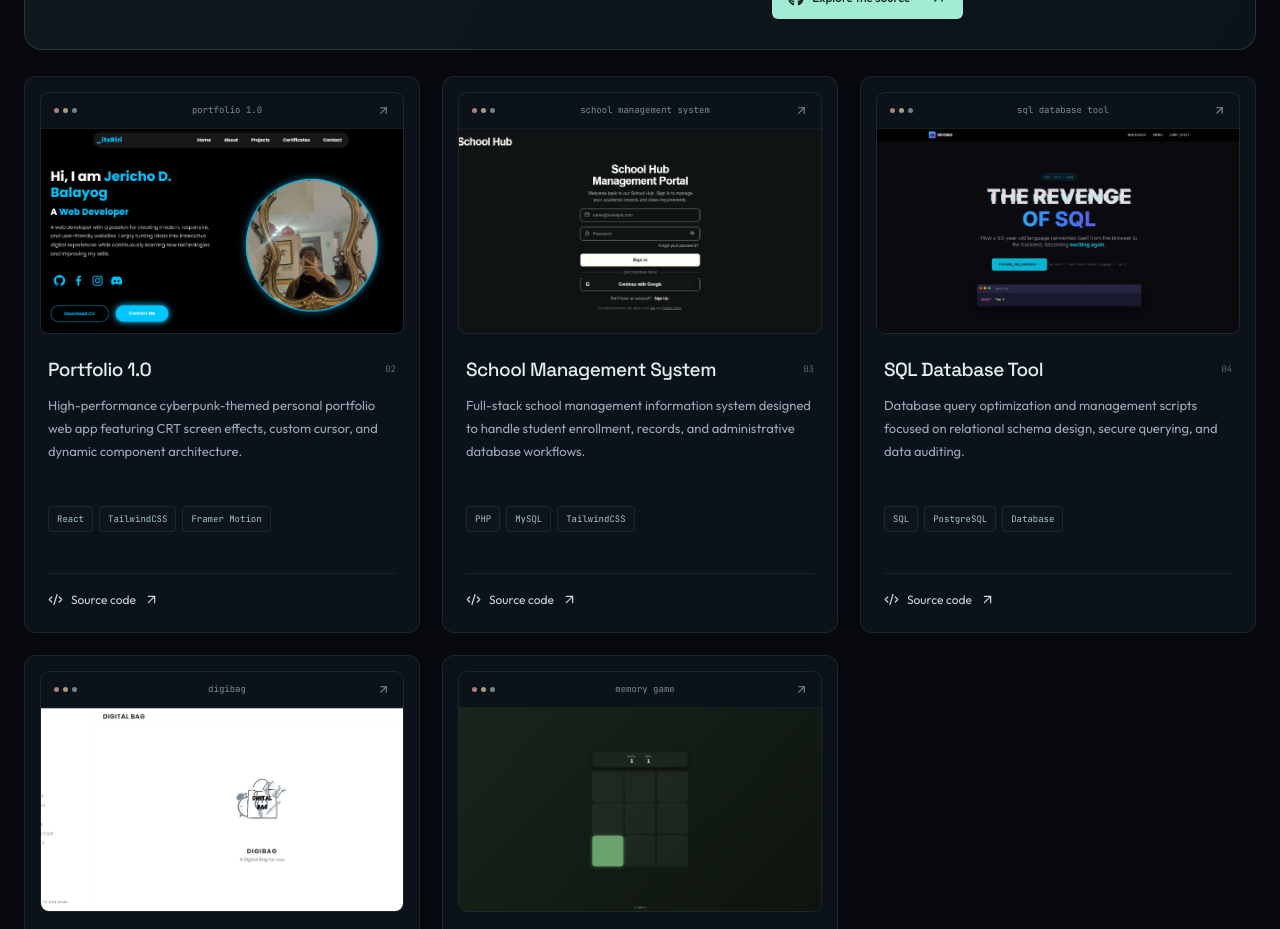
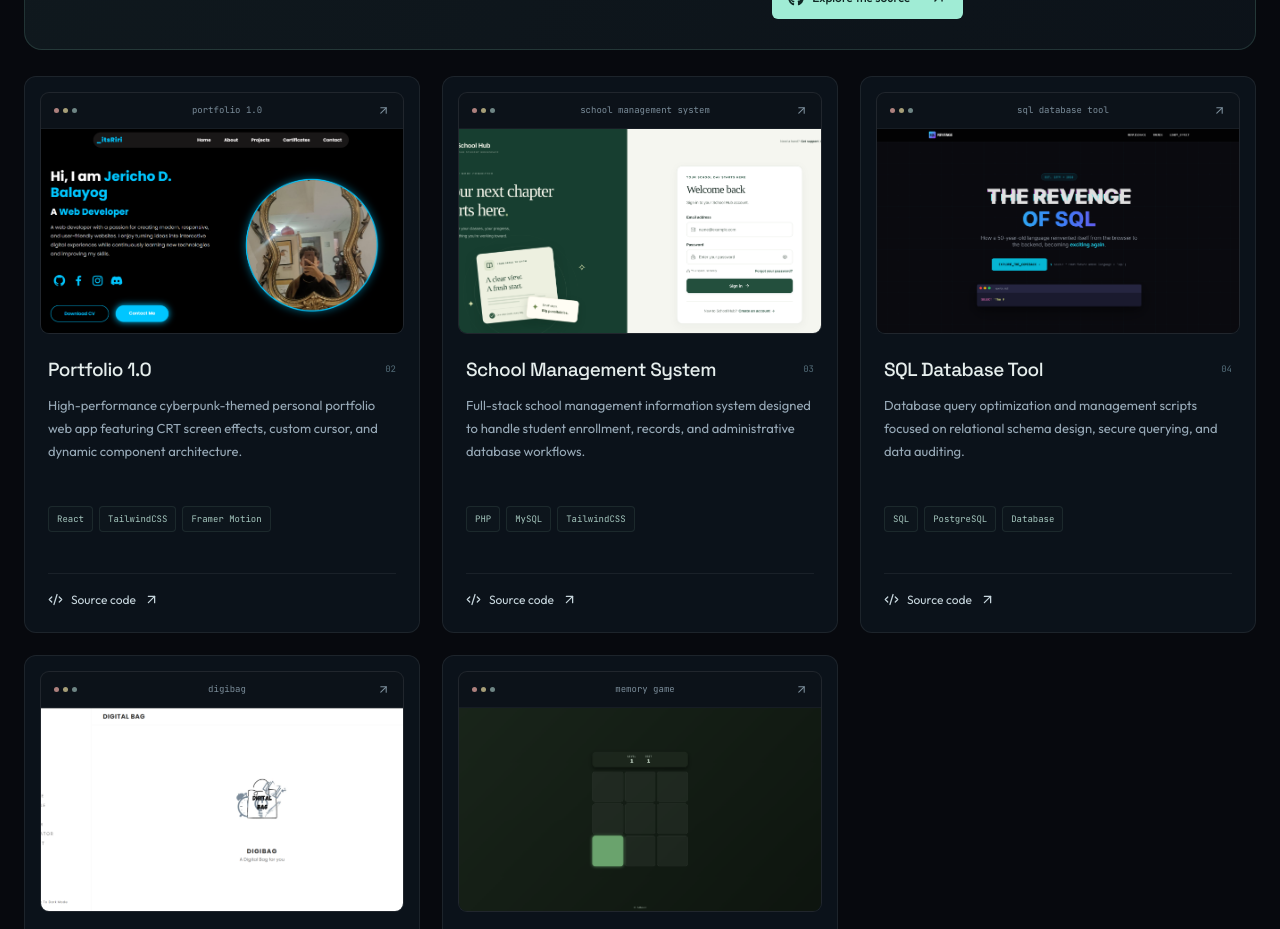
Before and after one commit to JerichoooB/PORTFOLIO, a React (Vite) app: page / in a window 1280 px wide. Shown: the part 2560-3489 px from the top of the page. Built offline with nearby package versions, Linux system fonts and the light colour scheme.

Commit message:
Update School Management project preview to School Hub design

```diff
--- a/src/App.jsx
+++ b/src/App.jsx
@@ -159,7 +159,7 @@ export default function App() {
       title: "School Management System",
       desc: "Full-stack school management information system designed to handle student enrollment, records, and administrative database workflows.",
       tags: ["PHP", "MySQL", "TailwindCSS"],
-      image: "/school-system.png",
+      image: "/school-hub.png",
       github: "https://github.com/JerichoooB/school-system"
     },
     {
```
Also changed, not shown: public/school-hub.png (added).
